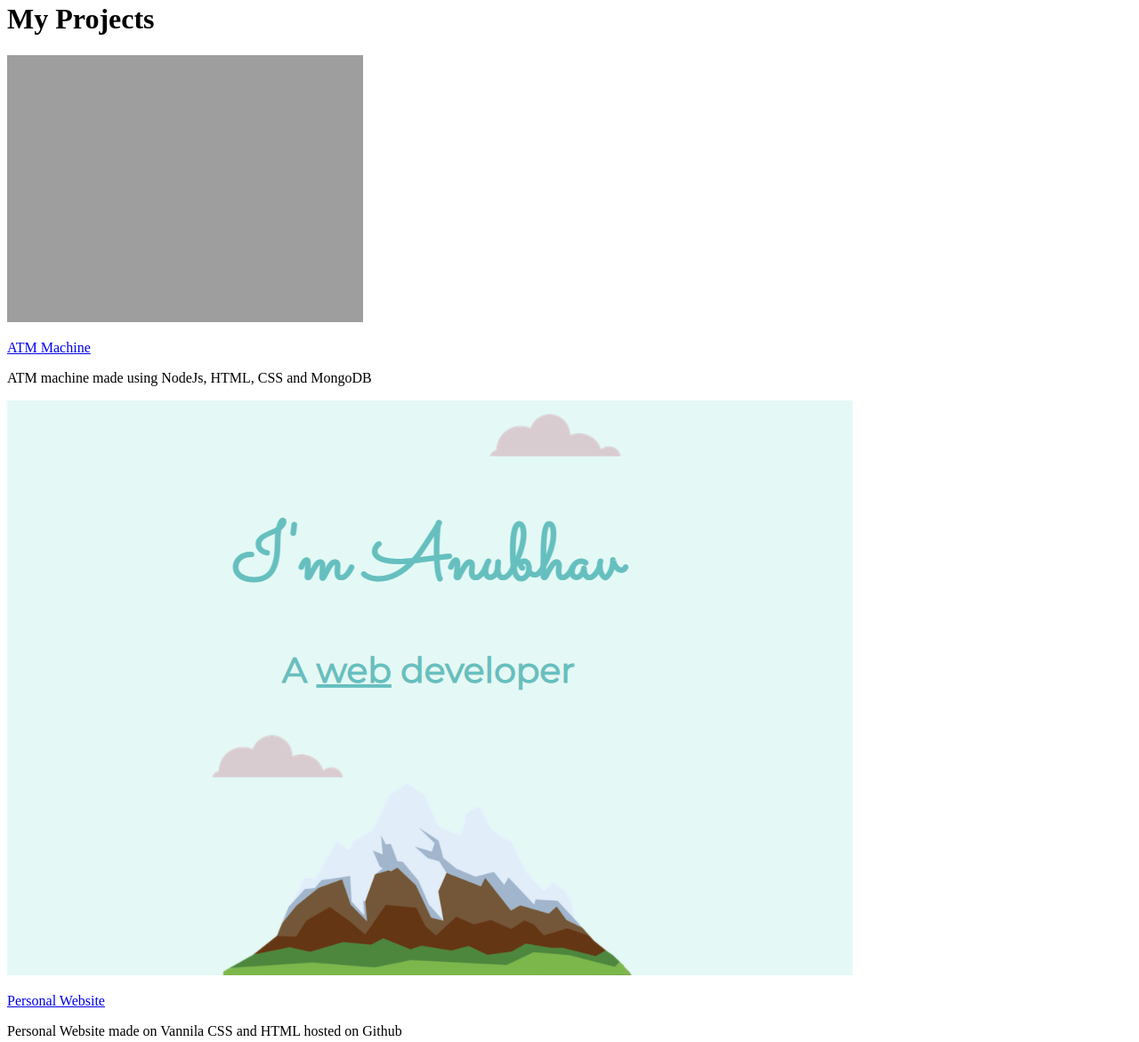
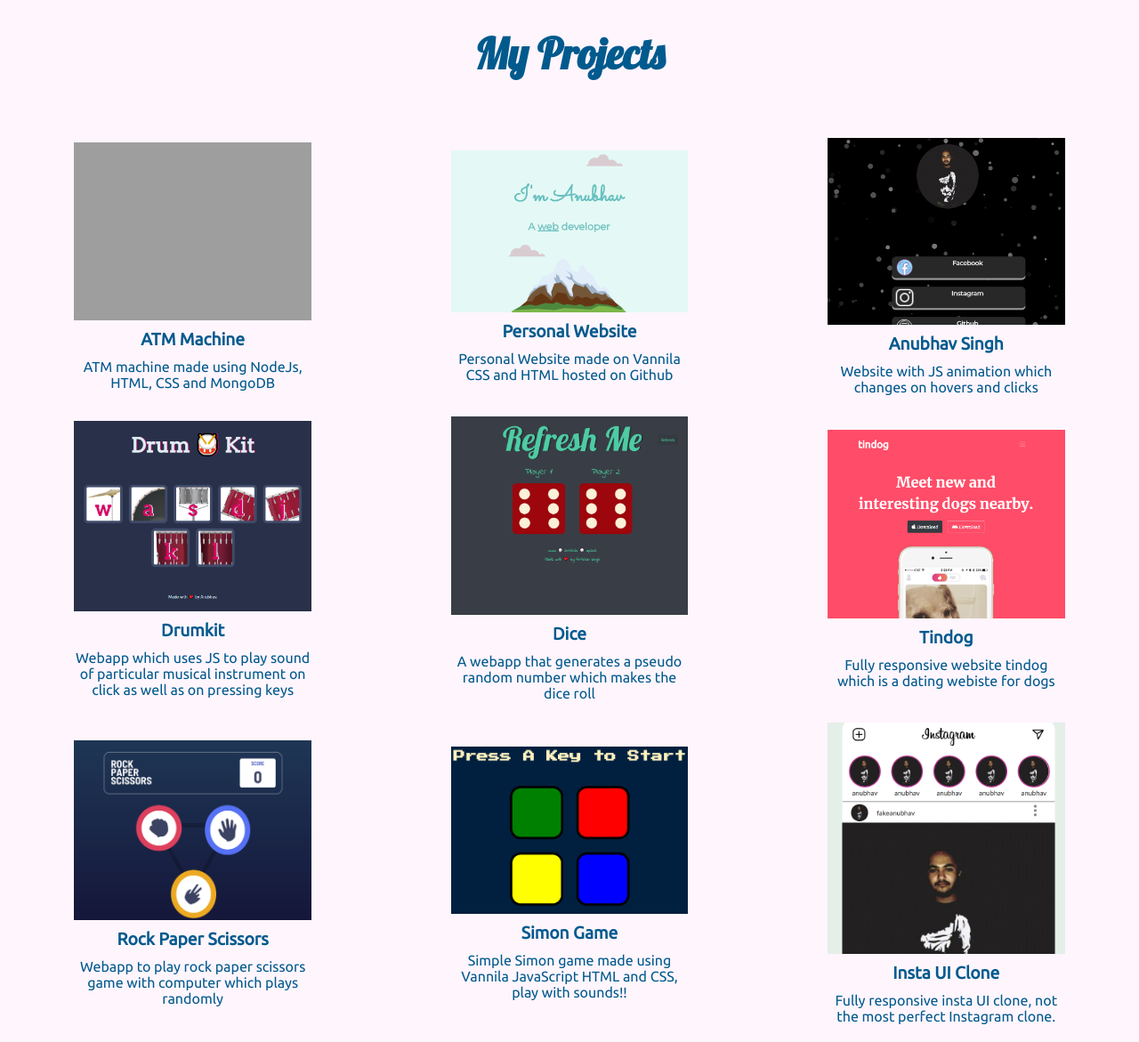
Before and after one commit to fakeanubhav/projects, a plain HTML site: page index.html in a window 1280 px wide. Shown: the part 18-1189 px from the top of the page at 89% size. Drawn offline with Linux system fonts and the light colour scheme; the site is published under a folder, as on GitHub Pages, so addresses that start at the root find nothing.

Commit message:
fixed some css

```diff
--- a/index.html
+++ b/index.html
@@ -5,8 +5,8 @@
     <meta charset="UTF-8">
     <meta http-equiv="X-UA-Compatible" content="IE=edge">
     <meta name="viewport" content="width=device-width, initial-scale=1.0">
-    <link rel="stylesheet" href="/assets/css/style.css">
-    <link rel="shortcut icon" href="/assets/images/favicon.ico" type="image/x-icon">
+    <link rel="stylesheet" href="assets/css/style.css">
+    <link rel="shortcut icon" href="assets/images/favicon.ico" type="image/x-icon">
     <title>Projects</title>
 </head>
 
```
